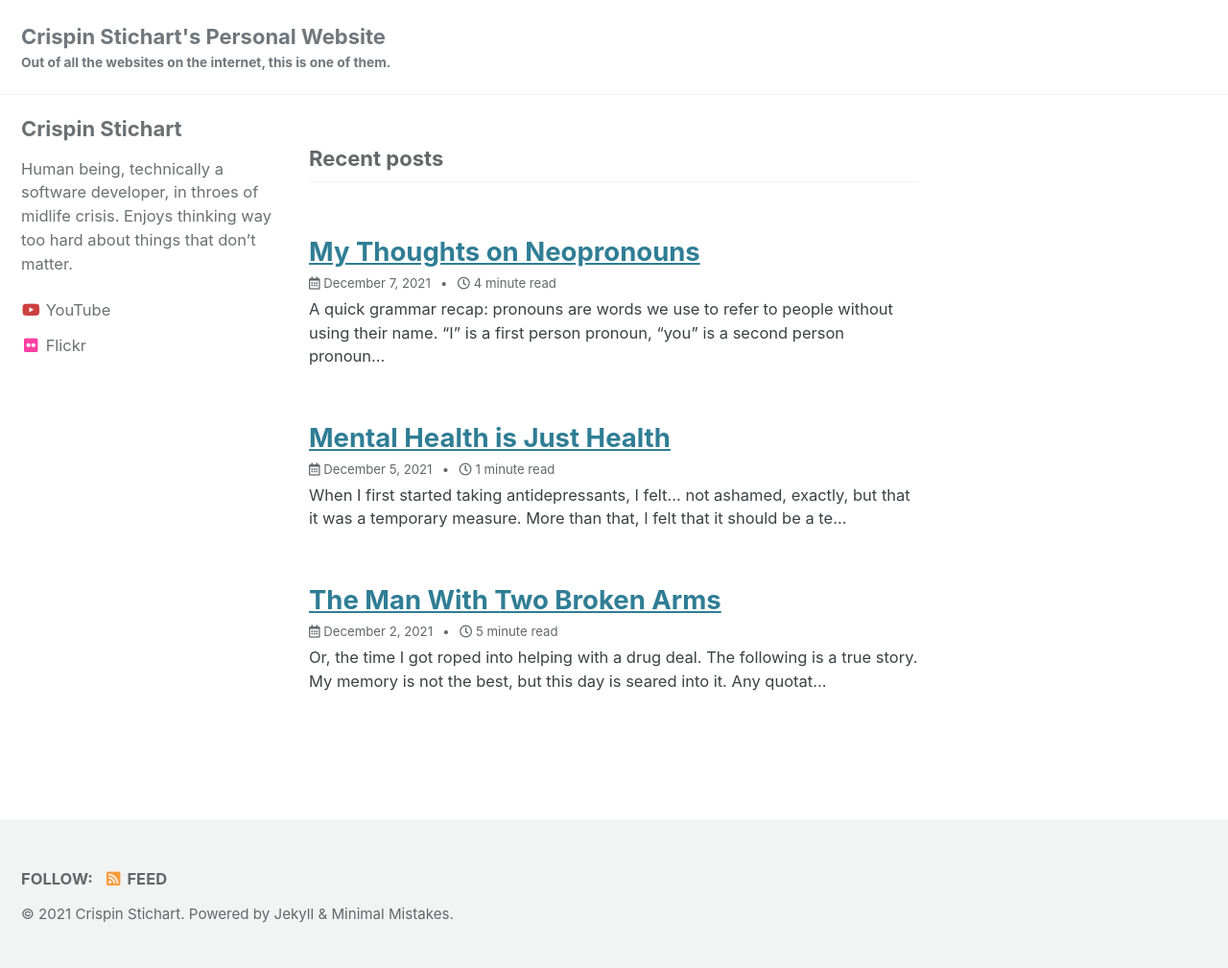
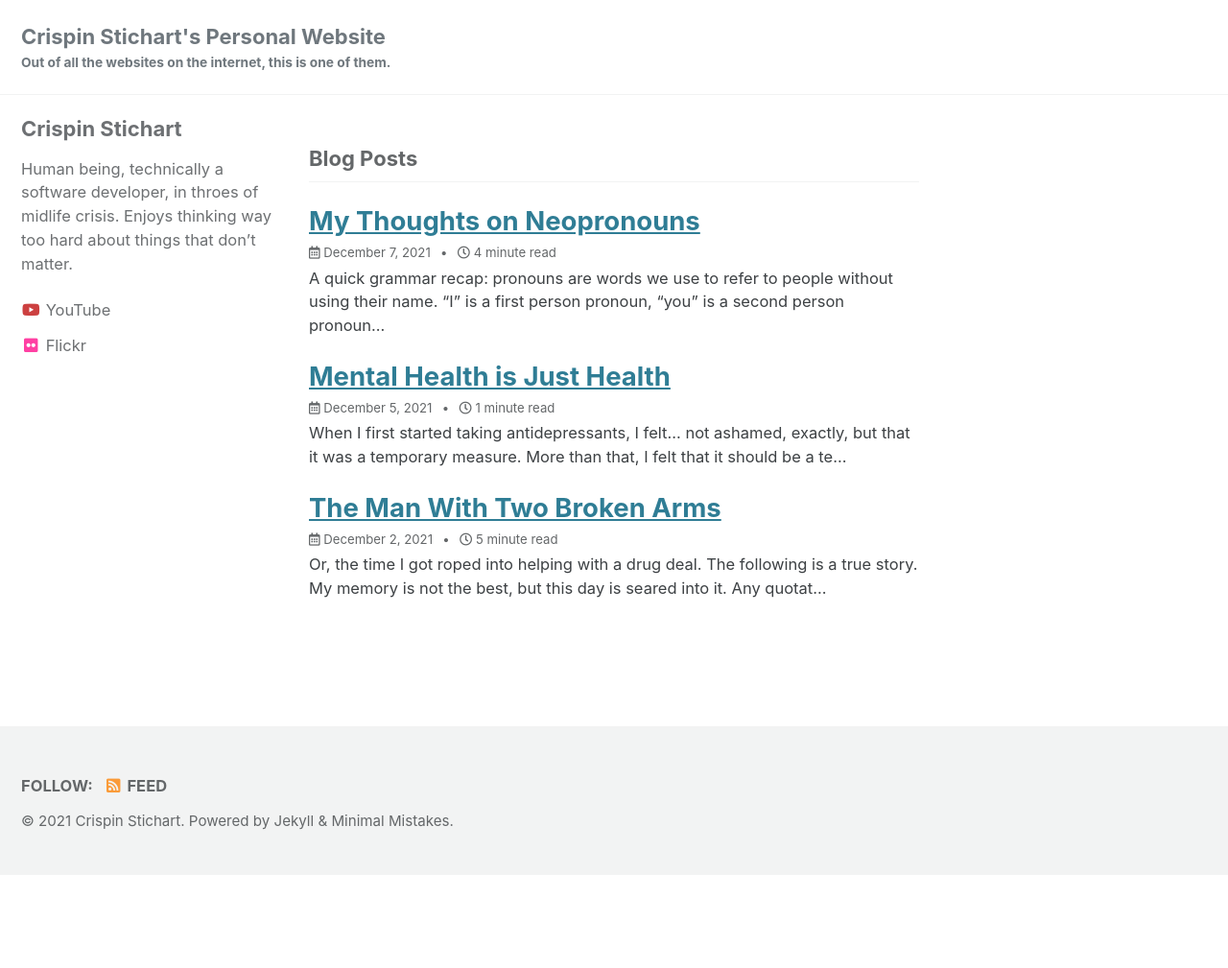
Before and after one commit to CrispinStichart/CrispinStichart.github.io, a Jekyll site: the page built from index.markdown, in a window 1280 px wide. Shown: the whole page at 96% size. Built offline with Jekyll 4.4.1, drawn with Linux system fonts in a browser that asks for light colours; cached includes are drawn as plain includes; after the commit the page ends 912 px from its top, so only the background shows below that.

Commit message:
Remove excessive margins

```diff
--- a/_data/ui-text.yml
+++ b/_data/ui-text.yml
@@ -32,7 +32,7 @@
   powered_by                 : "Powered by"
   website_label              : "Website"
   email_label                : "Email"
-  recent_posts               : "Recent posts"
+  recent_posts               : "Blog Posts"
   undefined_wpm              : "Undefined parameter words_per_minute at _config.yml"
   comment_form_info          : "Your email address will not be published. Required fields are marked"
   comment_form_comment_label : "Comment"
--- a/_layouts/home.html
+++ b/_layouts/home.html
@@ -7,15 +7,15 @@
 <h3 class="archive__subtitle">{{ site.data.ui-text[site.locale].recent_posts | default: "Recent Posts" }}</h3>
 
 {% if paginator %}
-  {% assign posts = paginator.posts %}
+{% assign posts = paginator.posts %}
 {% else %}
-  {% assign posts = site.posts %}
+{% assign posts = site.posts %}
 {% endif %}
 
 {% assign entries_layout = page.entries_layout | default: 'list' %}
 <div class="entries-{{ entries_layout }}">
   {% for post in posts %}
-    {% include archive-single.html type=entries_layout %}
+  {% include archive-single.html type=entries_layout %}
   {% endfor %}
 </div>
 
--- a/_sass/minimal-mistakes/_base.scss
+++ b/_sass/minimal-mistakes/_base.scss
@@ -27,7 +27,7 @@
 h4,
 h5,
 h6 {
-  margin: 2em 0 0.5em;
+  // margin: 2em 0 0.5em;
   line-height: 1.2;
   font-family: $header-font-family;
   font-weight: bold;
```
